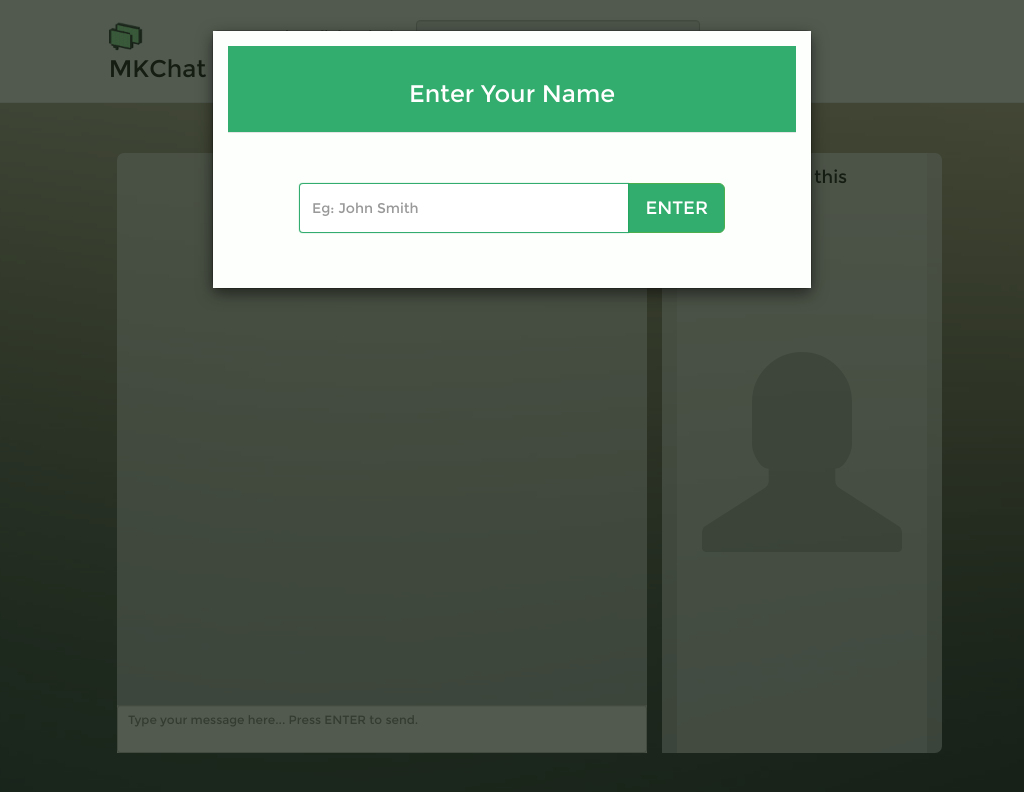
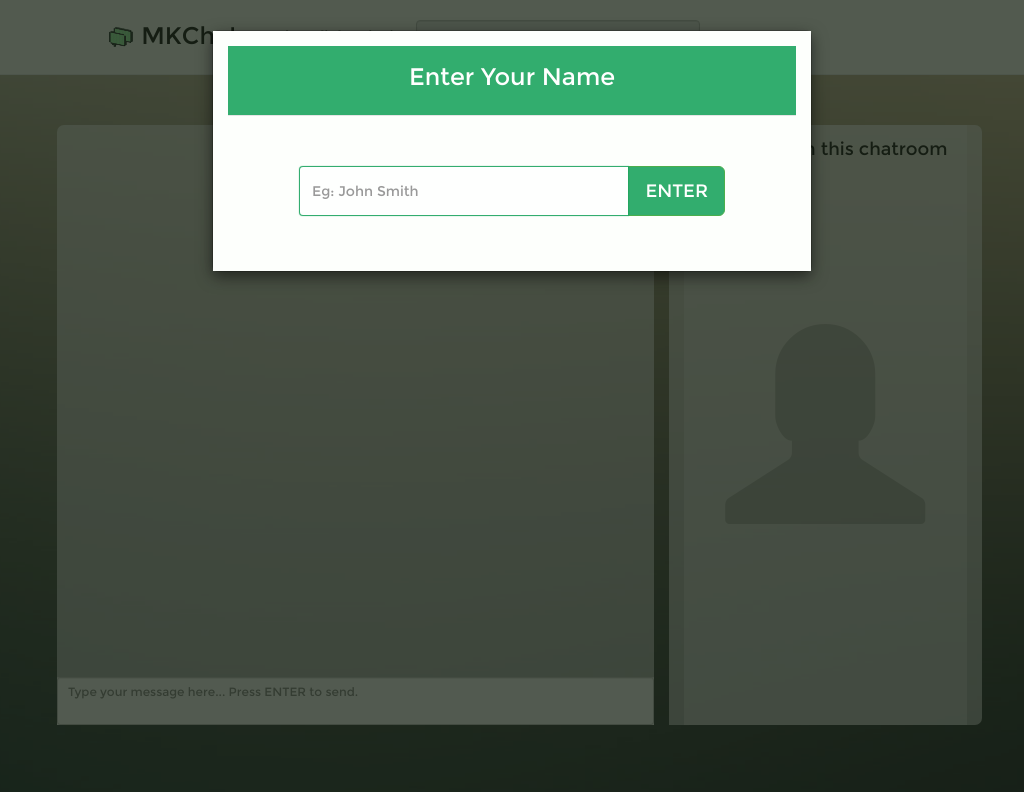
Before and after one commit to Codacus/RealTimeChat, a website: page public/chat.html in a window 1024 px wide. Drawn offline with nearby package versions, Linux system fonts and the light colour scheme; no server answers.

Commit message:
Added media queries to adjust logo between 785 and 1200px. Finally fixed width for mobile devices.

```diff
--- a/public/css/chat_page.css
+++ b/public/css/chat_page.css
@@ -13,8 +13,8 @@
 }
 
 .logo {
-    height:36px;
-    width:36px;
+    height:34px;
+    width:34px;
 }
 
 .panel-body
@@ -251,11 +251,21 @@ input[type=text]:focus, textarea[type=text]:focus {
     display:none;
 }
 
+.chat-area{
+        width:100%;
+        margin-left: 0;
+ }
+
 /* ================ MEDIA QUERIES ====================== */
 
 @media(max-width: 1200px){
     .userbg {
         font-size: 200px;
+    }
+
+    .logo {
+        width: 26px;
+        height: 26px;
     }
 }
 
@@ -300,9 +310,13 @@ input[type=text]:focus, textarea[type=text]:focus {
         border-top-left-radius: 7px;
         border-bottom-right-radius: 0px;
     }
-
 }
 
+@media(min-width: 785px) and (max-width: 1200px){
+    .h3 {
+        margin-top: 3px !important;
+    }
+}
 
 @media(max-width: 785px){
     .logo{
@@ -381,10 +395,7 @@ input[type=text]:focus, textarea[type=text]:focus {
     #chatarea {
         height:80px;
     }
-/*    .chat-container {
-       width: 160%;
-       transform: translateX(-21.65%);
-    }*/
+
 }
 
 @media(max-width: 320px){
```
